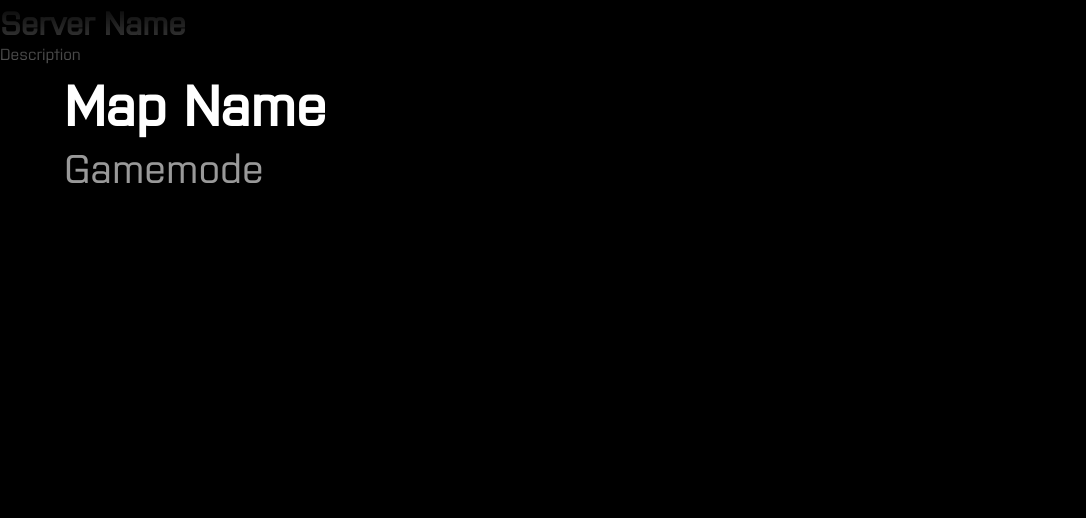
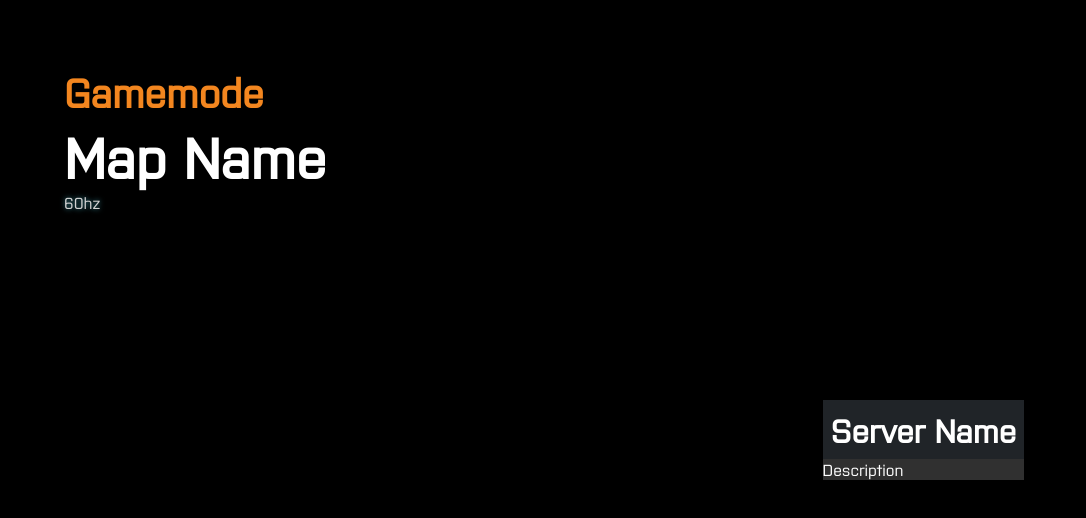
Before and after one commit to squaredx/updated-loading-screen, a plain HTML site: page WebUI/index.html in a window 1280 px wide. Shown: the whole page, without its empty margins (0-1086 px from the left). Drawn offline with Linux system fonts and the light colour scheme.

Commit message:
updated ui to show new info
style is kinda broke though lol

```diff
--- a/WebUI/index.html
+++ b/WebUI/index.html
@@ -6,13 +6,16 @@
     <body>
         <!--for the map and gamemode info-->
         <div class="server-header">
+            <h2 id="gamemode">Gamemode</h2>
             <h1 id="map">Map Name</h1>
-            <h2 id="gamemode">Gamemode</h2>
+            <p id="refresh">60hz</p>
         </div>
 
         <!--for the server info-->
         <div class="server-details">
-            <h1 id="name">Server Name</h1>
+            <div class="name-container">
+                <h1 id="name">Server Name</h1>
+            </div>
             <p id="description">Description</p>
         </div>
 
--- a/WebUI/script.js
+++ b/WebUI/script.js
@@ -4,7 +4,7 @@ var context = canvas.getContext('2d');
 window.addEventListener('resize', resizeCanvas, false);
 
 var bgImage = '';
-
+//initialize({level: 'Levels/MP_Subway/MP_Subway', gamemode: 'ConquestLarge0', name: 'test srv', description: 'test'});
 
 function resizeCanvas() {
     canvas.width = window.innerWidth;
@@ -30,6 +30,7 @@ function initialize(data) {
     const fbLevel = data.level.split('/').pop();
 
     bgImage = 'fb://Levels/' + fbLevel + mapImage
+    //bgImage = 'download.png'; //test image
 
     document.getElementById("map").innerHTML = mapName;
     document.getElementById("gamemode").innerHTML = parseGameMode(data.gamemode);
--- a/WebUI/style.css
+++ b/WebUI/style.css
@@ -25,14 +25,29 @@ body {
     font-size: 3.5em;
 }
 .server-header h2 {
-    color: #999999;
+    color: #f3861f;
     font-size: 2.5em;
-    font-weight: 100;
 }
 
+.server-header p {
+    color: #d2d2d2;
+    text-shadow: 0px 0px 5px #398f9e;
+}
 
+.server-details {
+    position: absolute;
+    top: 50%;
+    right: 20%;
+    min-width: 200px;
+    background: #53535394;
+}
+.server-details .name-container {
+    background: #161c2394;
+    padding: 8px;
+}
 .server-details h1{
     color: white;
+    width: 100%;
 }
 .server-details p {
     color: white;
@@ -57,22 +72,3 @@ canvas {
 
     filter: blur(10px);
 }
-
-/* old method
-.bg-image {
-
-    height: 100%;
-    width: 100%;
-    background-position: center;
-    background-repeat: no-repeat;
-    background-size: cover;
-    position: absolute;
-    background-attachment: fixed;
-    top: 0;
-    left: 0;
-    right: 0;
-    bottom: 0;
-    z-index: -1;
-    filter: blur(15px);
-    transform: scale(1.03);
-}*/
```
Also changed, not shown: 4 other files.
